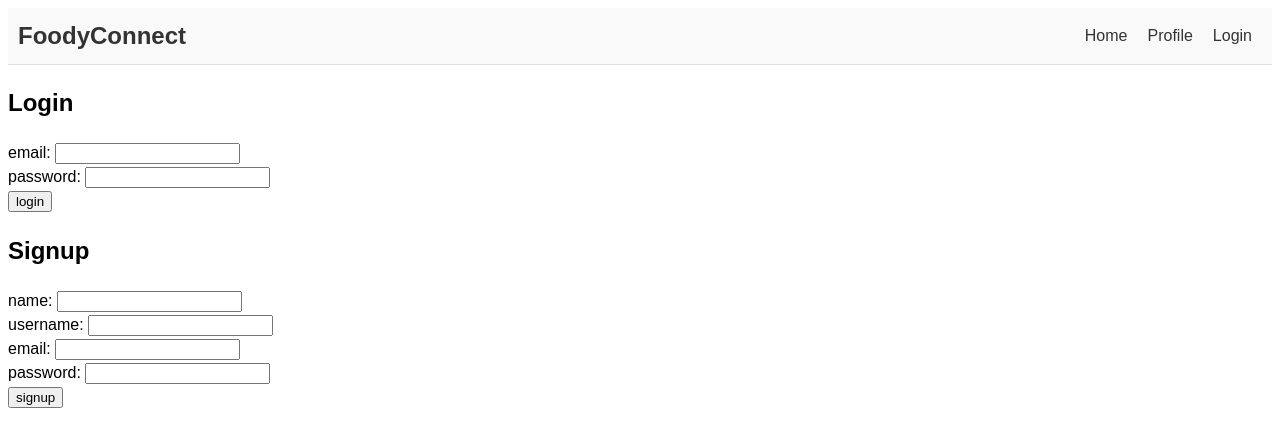
After one commit to alexanderscher/MVC-Challenge-Tech-Blog, a Node project: template views/login.handlebars in a window 1280 px wide. The commit adds this page. Shown: the top 447 px of the page. Run offline with Node 20 templates, Linux system fonts and the light colour scheme; the template is opened without the code that fills it, so the values that code supplies are empty; some libraries are stand-ins or nearby versions.

Commit message:
added comment model, added css to main, added main, homepage and login handlebars, and added login and signup routes in homeRoutes

```diff
--- /dev/null
+++ b/public/css/style.css
@@ -0,0 +1,226 @@
+body {
+  font-family: Arial, sans-serif;
+  font-size: 16px;
+  line-height: 1.5;
+}
+
+header {
+  background-color: #f9f9f9;
+  border-bottom: 1px solid #ddd;
+  padding: 10px;
+}
+
+.logo {
+  color: #333;
+  font-size: 24px;
+  font-weight: bold;
+  text-decoration: none;
+}
+
+.nave-bar {
+  display: flex;
+  justify-content: space-between;
+  align-items: center;
+}
+
+nav {
+  margin: 0;
+  padding: 0;
+}
+
+nav ul {
+  list-style: none;
+  display: flex;
+  margin: 0;
+  padding: 0;
+}
+
+nav li {
+  margin: 0 10px;
+}
+
+nav a {
+  color: #333;
+  text-decoration: none;
+}
+
+.home:hover,
+.profile:hover,
+.logout:hover {
+  text-decoration: underline;
+}
+
+.no-button:hover {
+  text-decoration: underline;
+}
+
+.main-container {
+  max-width: 800px;
+  margin: 0 auto;
+  padding: 20px;
+}
+
+.project-box {
+  margin: 30px;
+  border-radius: 10px;
+  box-shadow: 0 0 20px rgba(0, 0, 0, 0.3);
+  overflow: hidden;
+}
+
+.box-header {
+  position: relative;
+}
+
+.box-header img {
+  width: 100%;
+  height: 400px;
+  object-fit: cover;
+}
+
+.box-header .foodname {
+  bottom: 0;
+  left: 0;
+  padding: 20px;
+  margin: 0;
+  background-color: rgba(255, 255, 255, 0.5);
+  color: #8d8a8a;
+  width: 100%;
+  box-sizing: border-box;
+}
+
+.box-header p {
+  position: absolute;
+  top: 0;
+  right: 0;
+  padding: 10px 20px;
+  margin: 0;
+  background-color: #fff;
+  color: #2f2f2f;
+  font-weight: bold;
+  box-sizing: border-box;
+}
+
+.box-description {
+  padding: 20px;
+  background-color: #fff;
+  color: #2f2f2f;
+}
+
+.box-description p {
+  margin: 10px 0;
+}
+
+.username {
+  margin: 10px 20px;
+}
+
+.username a {
+  display: block;
+  margin-right: 10px;
+  font-weight: bold;
+  color: #be8888;
+}
+
+.username a:hover {
+  text-decoration: underline;
+}
+
+.box-header p:last-of-type {
+  padding: 10px 20px;
+  color: #2f2f2f;
+  font-weight: bold;
+  box-sizing: border-box;
+}
+
+.comment-section {
+  margin-top: 10px;
+  padding: 20px;
+}
+
+.comment-section h3 {
+  margin-top: 0;
+  margin-bottom: 10px;
+  font-size: 16px;
+  font-weight: bold;
+}
+
+.comment {
+  margin-top: 10px;
+  border: 1px solid #ccc;
+  border-radius: 5px;
+  padding: 10px;
+}
+
+.comment p {
+  margin: 0;
+  line-height: 1.4;
+}
+
+.comment p:first-child {
+  font-weight: bold;
+  margin-bottom: 5px;
+}
+
+.comment p:last-child {
+  margin-top: 5px;
+}
+
+.comment-section {
+  margin-top: 20px;
+  border: 1px solid #ddd;
+  padding: 10px;
+}
+
+.comment {
+  margin-bottom: 10px;
+}
+
+.comment .author {
+  font-weight: bold;
+  margin-right: 10px;
+}
+
+.comment .date {
+  font-size: 12px;
+  color: #666;
+  margin-left: 10px;
+}
+
+.comment .content {
+  margin-left: 30px;
+}
+
+.comment-form {
+  margin-top: 20px;
+}
+
+.comment-form textarea {
+  width: 100%;
+  height: 100px;
+  padding: 10px;
+  margin-bottom: 10px;
+  border: 1px solid #ddd;
+  border-radius: 5px;
+}
+
+.comment-form button {
+  background-color: #333;
+  color: #fff;
+  padding: 10px;
+  border: none;
+  border-radius: 5px;
+  cursor: pointer;
+}
+
+.comment-form button:hover {
+  background-color: #555;
+}
+
+/* footer {
+    background-color: #2f2f2f;
+    color: #fff;
+    height: 80px;
+    display: flex;
+    justify-content: center;
+    align-items: center;
+  } */
--- a/views/layouts/main.handlebars
+++ b/views/layouts/main.handlebars
@@ -1,44 +1,36 @@
 <!DOCTYPE html>
 <html lang="en">
+  <head>
+    <meta charset="UTF-8" />
+    <meta name="viewport" content="width=device-width, initial-scale=1.0" />
+    <title>TechBlog</title>
+    <link rel="stylesheet" href="/css/style.css" />
+     <link rel="icon" href="favicon.ico" type="image/x-icon" />
+  </head>
+  <body>
+    <header>
+      <nav class="nave-bar">
+        <a href="#" class="logo">FoodyConnect</a>
+        <ul>
+          <li><a href="/" class="home">Home</a></li>
+          <li><a href="/profile" class="profile">Profile</a></li>
+           {{#if logged_in}}
+        <li><a class="no-button" id="logout">Logout</a></li>
+        {{else}}
+        <li><a href="/login">Login</a></li>
+        {{/if}}
 
-<head>
-  <meta charset="UTF-8">
-  <meta name="viewport" content="width=device-width, initial-scale=1.0">
-  <title>Fund My Project!</title>
-  <link rel="stylesheet" href="/css/jass.css">
-  <link rel="stylesheet" href="/css/style.css">
-</head>
-
-<body>
-  <div class="flex-column justify-space-around">
-    <header class="display-flex justify-space-between align-center p-2">
-      <h1>
-        <span role="img" aria-label="money">💸</span>
-        <a href="/">Fund My Project!</a>
-      </h1>
-      <nav>
-        <!-- Conditionally render login or logout links -->
-        {{#if logged_in}}
-        <a href="/profile">profile</a> |
-        <button class="no-button" id="logout">logout</button>
-        {{else}}
-        <a href="/login">login</a>
-        {{/if}}
+        </ul>
       </nav>
     </header>
-    <main class="container container-fluid mt-5">
-      <!-- Render the sub layout -->
+  <main class="body-container">
       {{{ body }}}
     </main>
     <footer>
-
     </footer>
   </div>
-
-  <!-- Render script for logged in users only -->
   {{#if logged_in}}
   <script src="/js/logout.js"></script>
   {{/if}}
 </body>
-
 </html>
--- /dev/null
+++ b/views/login.handlebars
@@ -0,0 +1,46 @@
+<div class="row">
+  <div class="col-md-6">
+    <h2>Login</h2>
+
+    <form class="form login-form">
+      <div class="form-group">
+        <label for="email-login">email:</label>
+        <input class="form-input" type="text" id="email-login" />
+      </div>
+      <div class="form-group">
+        <label for="password-login">password:</label>
+        <input class="form-input" type="password" id="password-login" />
+      </div>
+      <div class="form-group">
+        <button class="btn btn-primary" type="submit">login</button>
+      </div>
+    </form>
+  </div>
+  <div class="col-md-6">
+    <h2>Signup</h2>
+
+    <form class="form signup-form">
+      <div class="form-group">
+        <label for="name-signup">name:</label>
+        <input class="form-input" type="text" id="name-signup" />
+      </div>
+      <div class="form-group">
+        <label for="username-signup">username:</label>
+        <input class="form-input" type="text" id="username-signup" />
+      </div>
+      <div class="form-group">
+        <label for="email-signup">email:</label>
+        <input class="form-input" type="text" id="email-signup" />
+      </div>
+      <div class="form-group">
+        <label for="password-signup">password:</label>
+        <input class="form-input" type="password" id="password-signup" />
+      </div>
+      <div class="form-group">
+        <button class="btn btn-primary" type="submit">signup</button>
+      </div>
+    </form>
+  </div>
+</div>
+<script src="./js/home.js"></script>
+<script src="./js/login.js"></script>
```
Also changed, not shown: controllers/homeRoutes.js (+33 -5 lines), models/Comment.js (added, +41 -0 lines), views/homepage.handlebars (added, +30 -0 lines), controllers/api/blogRoutes.js (renamed from controllers/api/postRoutes.js).
